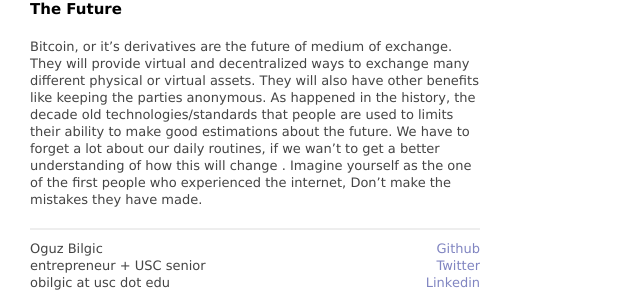
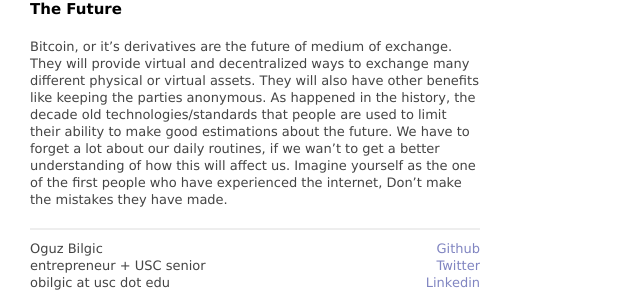
Before and after one commit to oguzbilgic/oguzbilgic.github.com, a Jekyll site: the page built from _posts/2013-10-14-bitcoin-is-not-a-virtual-currency.md, in a window 1280 px wide. Shown: the part 1300-1601 px from the top of the page, without its empty margins (0-640 px from the left). Built offline with Jekyll 4.4.1, drawn with Linux system fonts in a browser that asks for light colours; Markdown is read by kramdown in place of the engine named in the settings.

Commit message:
Update 2013-10-14-bitcoin-is-not-a-virtual-currency.md

```diff
--- a/_posts/2013-10-14-bitcoin-is-not-a-virtual-currency.md
+++ b/_posts/2013-10-14-bitcoin-is-not-a-virtual-currency.md
@@ -49,4 +49,4 @@ However, this comes with a cost which is that It is not decentralized anymore, m
 
 ## The Future
 
-Bitcoin, or it's derivatives are the future of medium of exchange. They will provide virtual and decentralized ways to exchange many different physical or virtual assets. They will also have other benefits like keeping the parties anonymous. As happened in the history, the decade old technologies/standards that people are used to limits their ability to make good estimations about the future. We have to forget a lot about our daily routines, if we wan't to get a better understanding of how this will change . Imagine yourself as the one of the first people who experienced the internet, Don't make the mistakes they have made.
+Bitcoin, or it's derivatives are the future of medium of exchange. They will provide virtual and decentralized ways to exchange many different physical or virtual assets. They will also have other benefits like keeping the parties anonymous. As happened in the history, the decade old technologies/standards that people are used to limit their ability to make good estimations about the future. We have to forget a lot about our daily routines, if we wan't to get a better understanding of how this will affect us. Imagine yourself as the one of the first people who have experienced the internet, Don't make the mistakes they have made.
```
